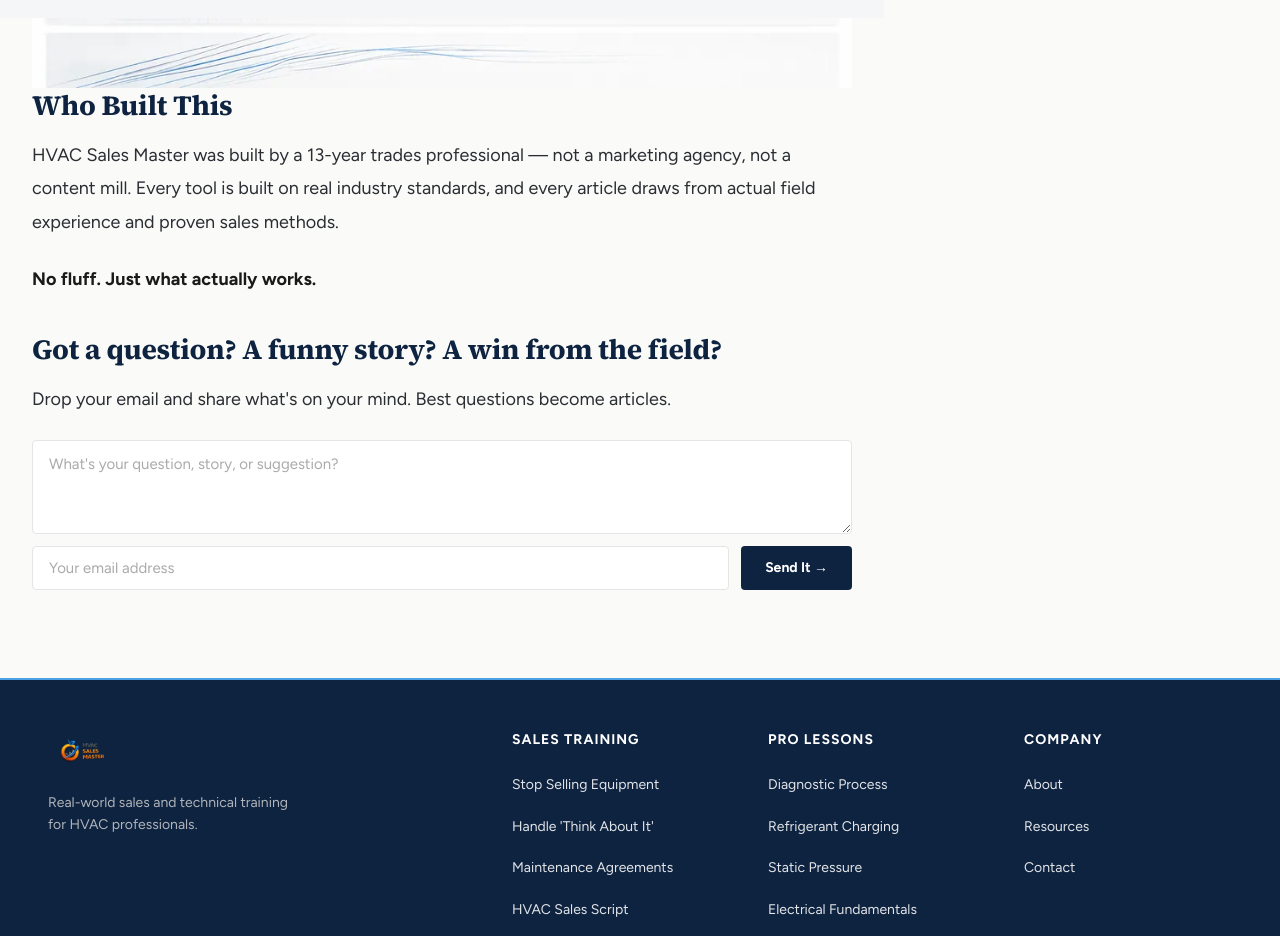
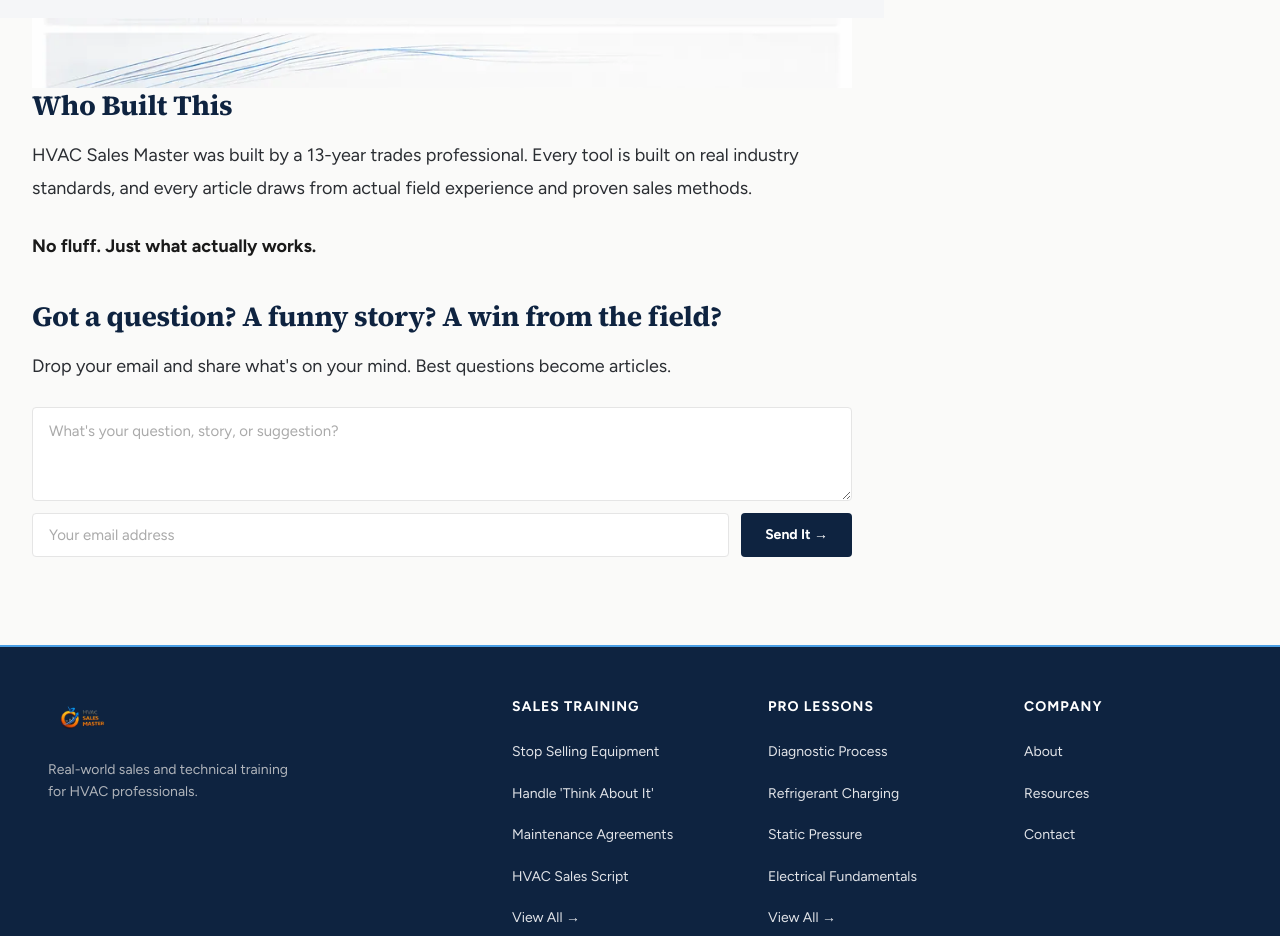
Before and after one commit to Ishack94/HVAC-sales-master, a React (Vite) app: page / in a window 1280 px wide. Shown: the part 2600-3536 px from the top of the page. Built offline with nearby package versions, Linux system fonts and the light colour scheme.

Commit message:
Tighten Who Built This copy on homepage
Co-Authored-By: Claude Opus 4.6 (1M context) <noreply@anthropic.com>

```diff
--- a/src/pages/Home.jsx
+++ b/src/pages/Home.jsx
@@ -296,7 +296,7 @@ export default function Home() {
           {!isFiltering && (
             <div className={`${styles.body} ${styles.noDropCap} reveal`}>
               <h2>Who Built This</h2>
-              <p>HVAC Sales Master was built by a 13-year trades professional — not a marketing agency, not a content mill. Every tool is built on real industry standards, and every article draws from actual field experience and proven sales methods.</p>
+              <p>HVAC Sales Master was built by a 13-year trades professional. Every tool is built on real industry standards, and every article draws from actual field experience and proven sales methods.</p>
               <p><strong>No fluff. Just what actually works.</strong></p>
 
               <MilwaukeeAd className={styles.milwaukeeAd} />
```
